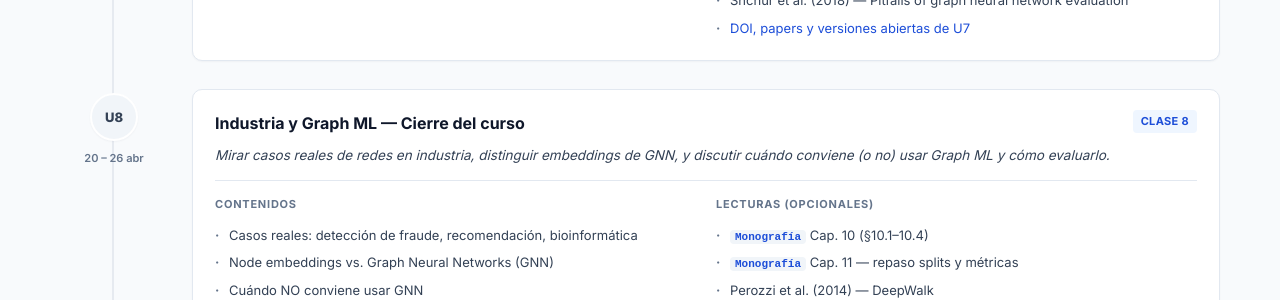
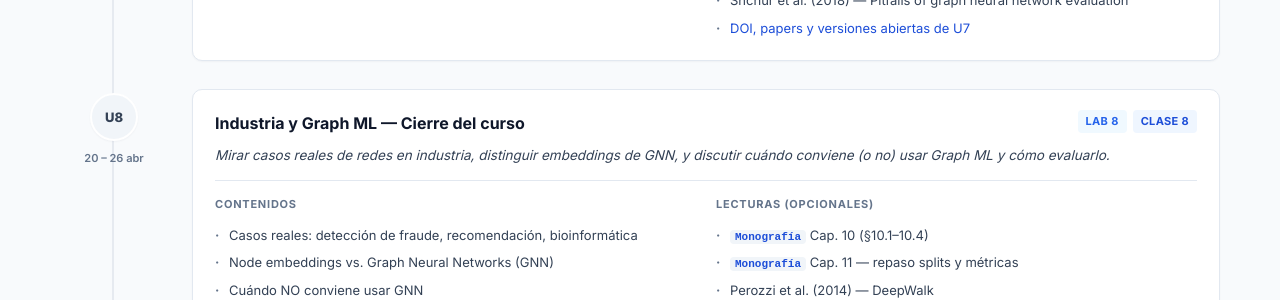
Before and after one commit to crcandia/Curso_Redes_Sistemas_Complejos, a Jekyll site: the page built from docs/2026-1-MDS/calendario/index.html, in a window 1280 px wide and 900 px high, scrolled down 2691 px. Shown: the part 297-597 px from the top of the window. Built offline with Jekyll 4.4.1, drawn with Linux system fonts in a browser that asks for light colours.

Commit message:
enlaza clases y labs desde calendario

```diff
--- a/docs/2026-1-MDS/calendario/index.html
+++ b/docs/2026-1-MDS/calendario/index.html
@@ -71,8 +71,8 @@ breadcrumbs:
       <div class="cal-unit__header">
         <div class="cal-unit__title">Fundamentos y Modelamiento desde Datos</div>
         <div class="cal-unit__badges">
-          <span class="tag tag--blue">Lab 1</span>
-          <span class="tag tag--violet">Clase 1</span>
+          <a class="tag tag--blue" href="{{ '/curso-redes-complejas/laboratorios/' | relative_url }}#lab1">Lab 1</a>
+          <a class="tag tag--violet" href="{{ '/curso-redes-complejas/clases/' | relative_url }}#clase1">Clase 1</a>
         </div>
       </div>
       <div class="cal-unit__objective">
@@ -112,8 +112,8 @@ breadcrumbs:
       <div class="cal-unit__header">
         <div class="cal-unit__title">Redes Bipartitas y Métricas Básicas</div>
         <div class="cal-unit__badges">
-          <span class="tag tag--blue">Lab 2</span>
-          <span class="tag tag--violet">Clase 2</span>
+          <a class="tag tag--blue" href="{{ '/curso-redes-complejas/laboratorios/' | relative_url }}#lab2">Lab 2</a>
+          <a class="tag tag--violet" href="{{ '/curso-redes-complejas/clases/' | relative_url }}#clase2">Clase 2</a>
           <a class="cal-notebook-badge" href="{{ '/curso-redes-complejas/laboratorios/' | relative_url }}#lab2-proyecciones">Notebook complementario</a>
           <a class="cal-resource-badge" href="https://bipartitas.criss-lab.com/" target="_blank" rel="noopener">Bipartitas interactivo</a>
         </div>
@@ -156,8 +156,8 @@ breadcrumbs:
       <div class="cal-unit__header">
         <div class="cal-unit__title">Features y Segmentación Operativa</div>
         <div class="cal-unit__badges">
-          <span class="tag tag--blue">Lab 3</span>
-          <span class="tag tag--violet">Clase 3</span>
+          <a class="tag tag--blue" href="{{ '/curso-redes-complejas/laboratorios/' | relative_url }}#lab3">Lab 3</a>
+          <a class="tag tag--violet" href="{{ '/curso-redes-complejas/clases/' | relative_url }}#clase3">Clase 3</a>
         </div>
       </div>
       <div class="cal-unit__objective">
@@ -199,8 +199,8 @@ breadcrumbs:
       <div class="cal-unit__header">
         <div class="cal-unit__title">Modelos Generativos y Nulos</div>
         <div class="cal-unit__badges">
-          <span class="tag tag--blue">Lab 4</span>
-          <span class="tag tag--violet">Clase 4</span>
+          <a class="tag tag--blue" href="{{ '/curso-redes-complejas/laboratorios/' | relative_url }}#lab4">Lab 4</a>
+          <a class="tag tag--violet" href="{{ '/curso-redes-complejas/clases/' | relative_url }}#clase4">Clase 4</a>
           <a class="cal-notebook-badge" href="{{ '/curso-redes-complejas/laboratorios/' | relative_url }}#lab4-replicacion-modelo-nulo">Notebook complementario</a>
         </div>
       </div>
@@ -246,8 +246,8 @@ breadcrumbs:
       <div class="cal-unit__header">
         <div class="cal-unit__title">Mesoestructura</div>
         <div class="cal-unit__badges">
-          <span class="tag tag--blue">Lab 5</span>
-          <span class="tag tag--violet">Clase 5</span>
+          <a class="tag tag--blue" href="{{ '/curso-redes-complejas/laboratorios/' | relative_url }}#lab5">Lab 5</a>
+          <a class="tag tag--violet" href="{{ '/curso-redes-complejas/clases/' | relative_url }}#clase5">Clase 5</a>
           <a class="cal-notebook-badge" href="{{ '/curso-redes-complejas/laboratorios/' | relative_url }}#lab5-redes-tradicionales">Notebook complementario</a>
           <a class="cal-resource-badge" href="https://communities.criss-lab.com/" target="_blank" rel="noopener">Comunidades interactivo</a>
         </div>
@@ -292,8 +292,8 @@ breadcrumbs:
       <div class="cal-unit__header">
         <div class="cal-unit__title">Procesos en Redes</div>
         <div class="cal-unit__badges">
-          <span class="tag tag--blue">Lab 6</span>
-          <span class="tag tag--violet">Clase 6</span>
+          <a class="tag tag--blue" href="{{ '/curso-redes-complejas/laboratorios/' | relative_url }}#lab6">Lab 6</a>
+          <a class="tag tag--violet" href="{{ '/curso-redes-complejas/clases/' | relative_url }}#clase6">Clase 6</a>
           <a class="cal-resource-badge" href="https://spreading.criss-lab.com/" target="_blank" rel="noopener">Procesos interactivo</a>
         </div>
       </div>
@@ -336,8 +336,8 @@ breadcrumbs:
       <div class="cal-unit__header">
         <div class="cal-unit__title">Inferencia, Evaluación y Ética</div>
         <div class="cal-unit__badges">
-          <span class="tag tag--blue">Lab 7</span>
-          <span class="tag tag--violet">Clase 7</span>
+          <a class="tag tag--blue" href="{{ '/curso-redes-complejas/laboratorios/' | relative_url }}#lab7">Lab 7</a>
+          <a class="tag tag--violet" href="{{ '/curso-redes-complejas/clases/' | relative_url }}#clase7">Clase 7</a>
         </div>
       </div>
       <div class="cal-unit__objective">
@@ -380,7 +380,8 @@ breadcrumbs:
       <div class="cal-unit__header">
         <div class="cal-unit__title">Industria y Graph ML — Cierre del curso</div>
         <div class="cal-unit__badges">
-          <span class="tag tag--violet">Clase 8</span>
+          <a class="tag tag--blue" href="{{ '/curso-redes-complejas/laboratorios/' | relative_url }}#lab8">Lab 8</a>
+          <a class="tag tag--violet" href="{{ '/curso-redes-complejas/clases/' | relative_url }}#clase8">Clase 8</a>
         </div>
       </div>
       <div class="cal-unit__objective">
```
